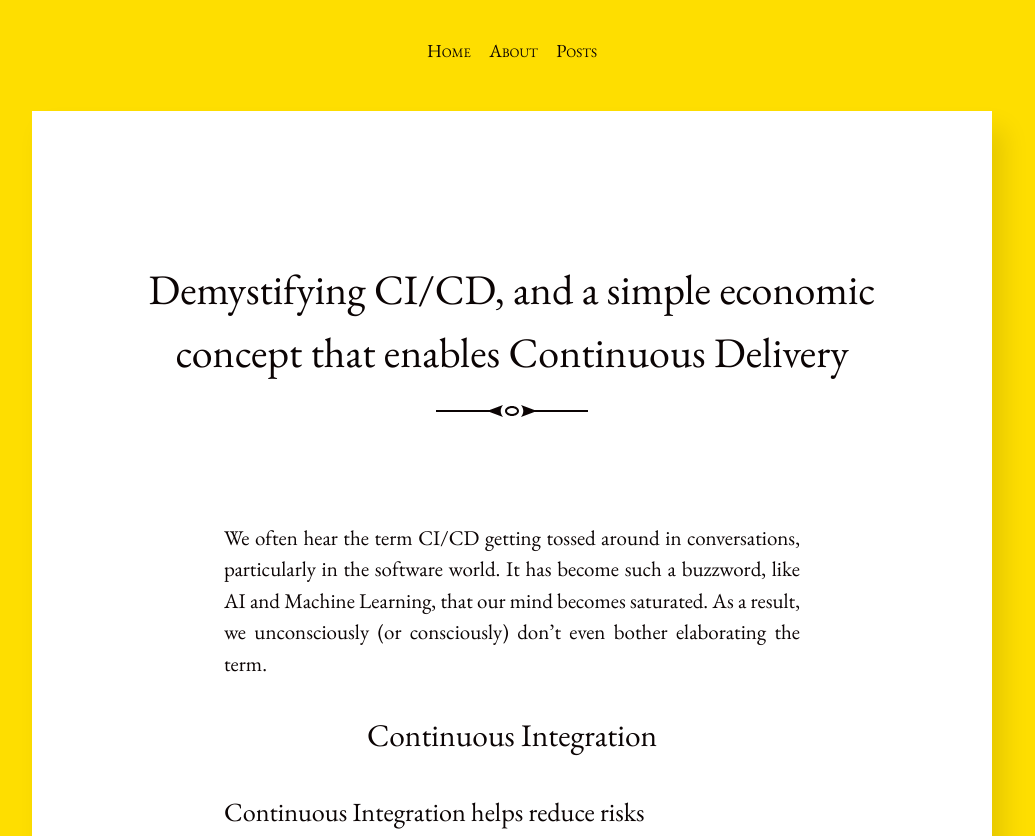
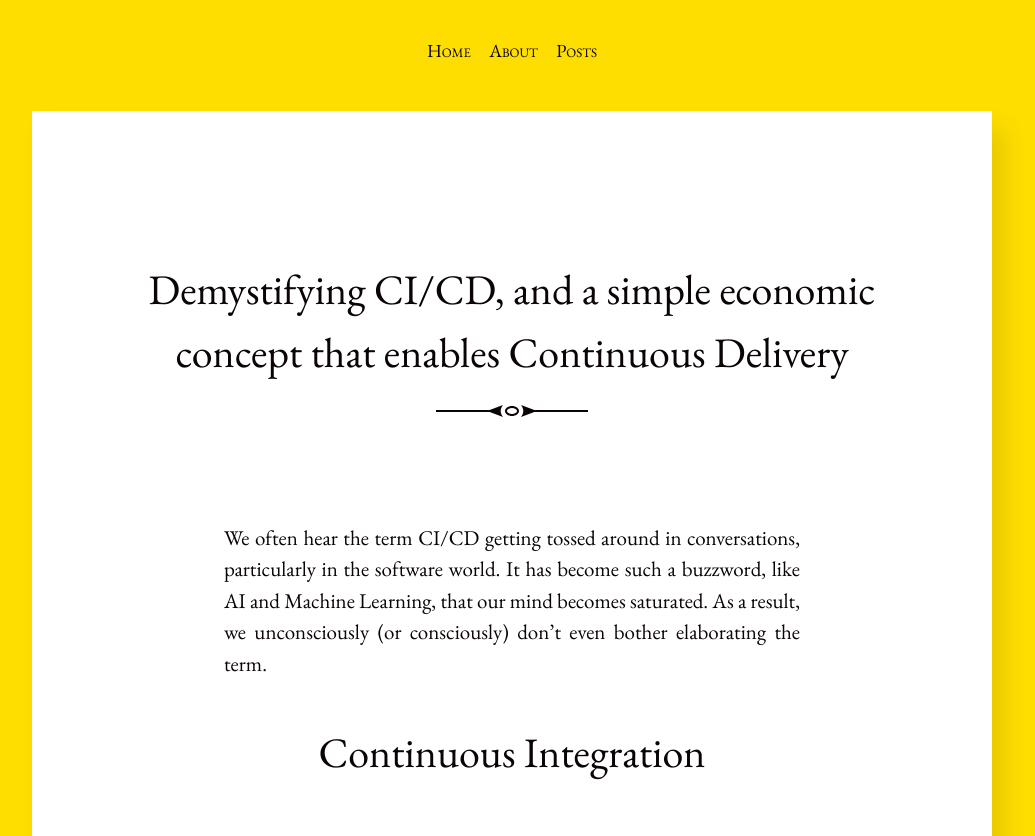
Before and after one commit to minhthanh3145/minhthanh3145.github.io, a Jekyll site: the page built from _posts/2020-02-12-demystifying-ci-cd.md, in a window 1280 px wide. Shown: the top 836 px of the page, without its empty margins (128-1163 px from the left). Built offline with Jekyll 4.4.1, drawn with Linux system fonts in a browser that asks for light colours.

Commit message:
Restyled CI/CD post

```diff
--- a/_posts/2020-02-12-demystifying-ci-cd.md
+++ b/_posts/2020-02-12-demystifying-ci-cd.md
@@ -14,7 +14,7 @@
 
 ![](https://dafuqisthatblog.files.wordpress.com/2020/09/mermaid-diagram-20200923123513.png?w=615)
 
-#### By reducing the size of merge conflicts
+**By reducing the size of merge conflicts**
 
 The job of a software developer, at a very literal level that doesn't account for all of its sophistication, is to modify the source code of an application so that it produces new behaviors. The source code is a dozen of text files written in one or more programming languages. The source code goes through a magical process called building that eventually turns the text files into an application.
 
@@ -30,7 +30,7 @@
 
 Herein the first benefit of continuous integration: Continuous Integration helps reduce risks by reducing the size of merge conflicts. The opposite is not integrating the code into a shared place frequently. In other words, it is integrating the code of a feature *only after the feature has been done*. This leads to big merge conflicts, which are more risky than small merge conflicts.
 
-#### By preventing programming errors from going downstream
+**By preventing programming errors from going downstream**
 
 The other part of continuous integration is verifying the source code automatically.
 
--- a/_sass/_base.scss
+++ b/_sass/_base.scss
@@ -8,40 +8,40 @@
 
 h1 {
   font-size: 3em;
-  margin: 0.5em auto;
+  margin: .5em auto;
 }
 
 h2 {
-  font-size: 1.5em;
+  font-size: 2em;
   margin: 1em auto;
   text-align: center;
 }
 
 h3 {
-  font-size: 1.25em;
+  font-size: 1.5em;
   margin: 1.3333em auto;
-  text-align: left;
+  text-align: center;
 }
 
 h4 {
-  font-size: 1em;
+  font-size: 1.25em;
   font-style: italic;
   margin: 1.875em auto;
-  text-align: left;
+  text-align: center;
 }
 
 h5 {
-  font-size: 0.875em;
+  font-size: 1em;
   font-style: italic;
   margin: 2em auto;
-  text-align: left;
+  text-align: center;
 }
 
 h6 {
-  font-size: 0.625em;
+  font-size: .875em;
   font-style: italic;
   margin: 2.25em auto;
-  text-align: left;
+  text-align: center;
 }
 
 em {
@@ -62,7 +62,7 @@
 
 blockquote {
   margin: 2em auto;
-  opacity: 0.8;
+  opacity: .8;
   > * {
     padding: 0 3em;
   }
@@ -73,7 +73,7 @@
 }
 
 small {
-  font-size: 0.75em;
+  font-size: .75em;
 }
 
 p > cite {
@@ -100,11 +100,11 @@
 }
 
 figcaption {
-  font-size: 0.875em;
+  font-size: .875em;
   font-style: italic;
   text-align: center;
   margin-bottom: 2em;
-  opacity: 0.7;
+  opacity: .7;
 }
 
 .divided::after {
@@ -127,11 +127,11 @@
 .post-date {
   color: $muted-text-color;
   display: block;
-  font-size: 0.825em;
+  font-size: .825em;
   white-space: nowrap;
   text-transform: uppercase;
   .post-link & {
-    padding: 0.5em 0;
+    padding: .5em 0;
   }
 }
 
@@ -145,10 +145,10 @@
   background: $brand-color;
   border: 1px dashed transparent;
   display: block;
-  font-size: 0.875em;
+  font-size: .875em;
   font-weight: 700;
   margin-top: -2.625rem;
-  padding: 0.5rem;
+  padding: .5rem;
   text-align: center;
   text-decoration: none;
   text-transform: uppercase;
```
Also changed, not shown: about.md (+1 -1 lines), 1 other file.
